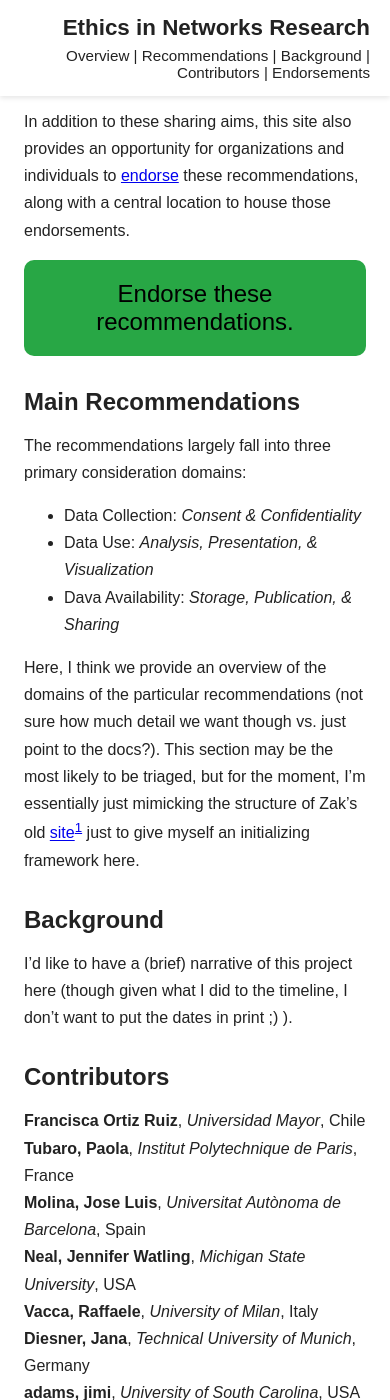
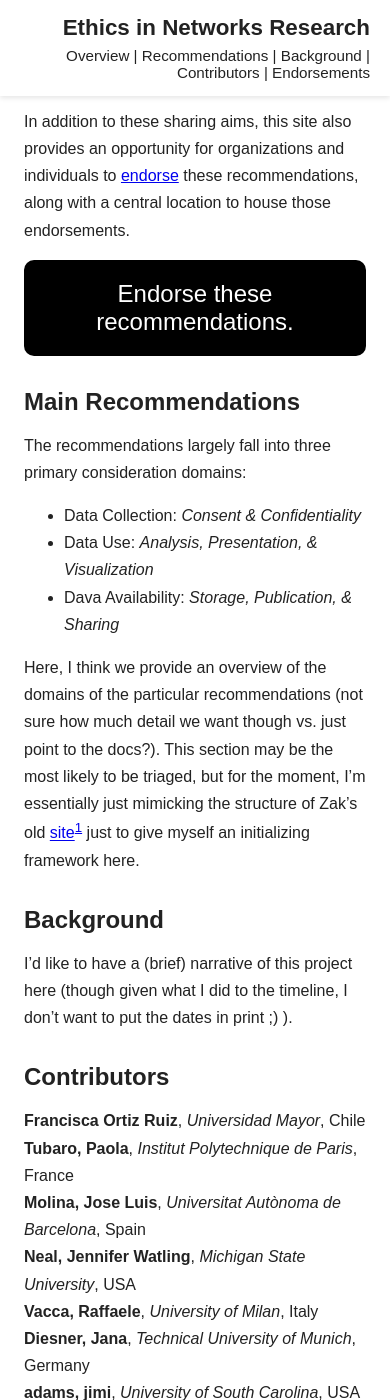
Before and after one commit to Network-Ethics/network-ethics.github.io, a Jekyll site: the page built from index.md, in a window 390 px wide and 1400 px high, scrolled down 1180 px. Built offline with Jekyll 4.4.1, drawn with Linux system fonts in a browser that asks for light colours.

Commit message:
color fix?

```diff
--- a/assets/css/main.css
+++ b/assets/css/main.css
@@ -118,14 +118,14 @@ html, body {
     display: inline-block;
     padding: 20px 40px;
     font-size: 24px;
-    background-color: #28a745;
-    color: black !important;
+    background-color: black;
+    color: white !important;
     text-decoration: none;
     border-radius: 10px;
     transition: background-color 0.3s;
 }
 .big-button:hover {
-    background-color: #218838;
+    background-color: #blue;
 }
 
 }
```
